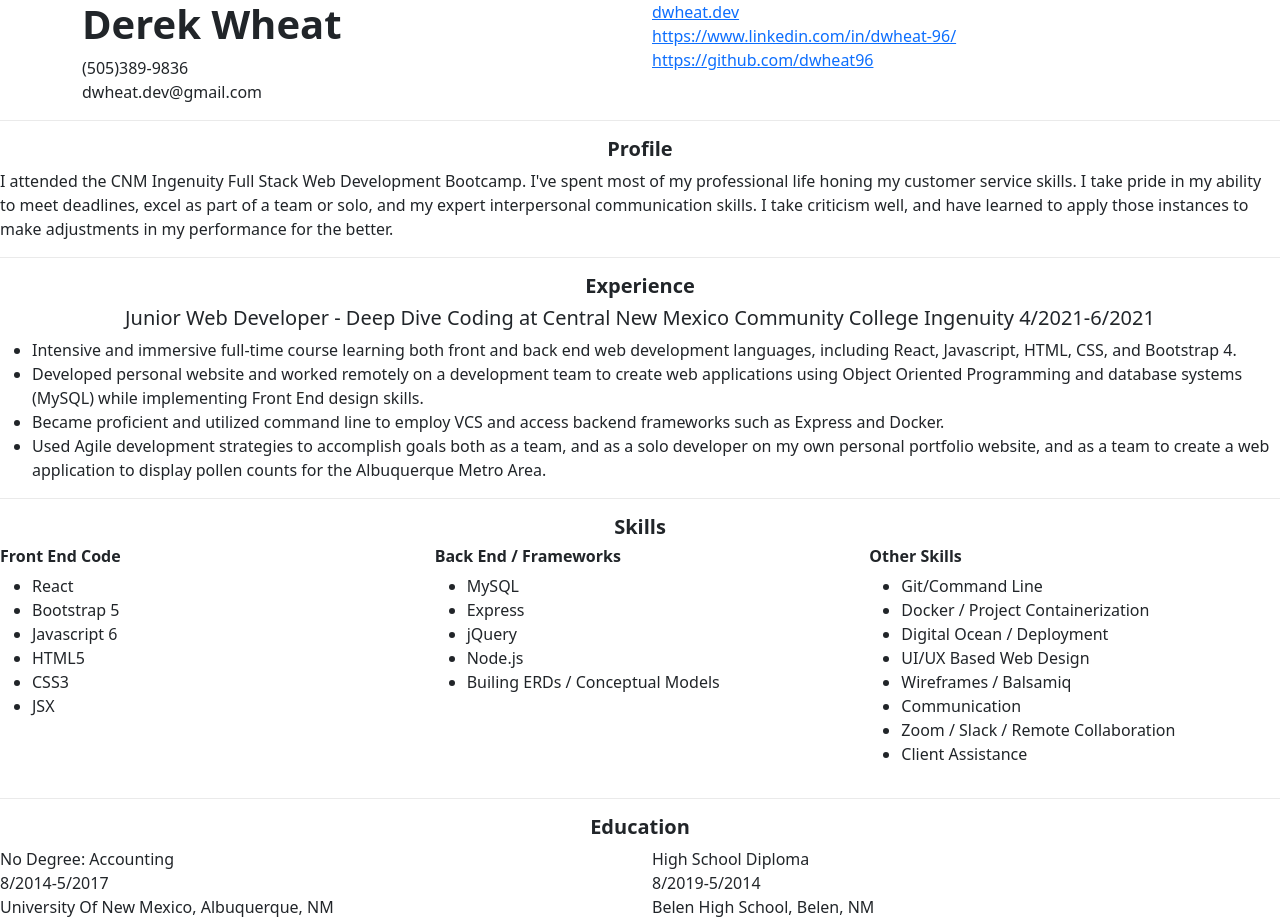
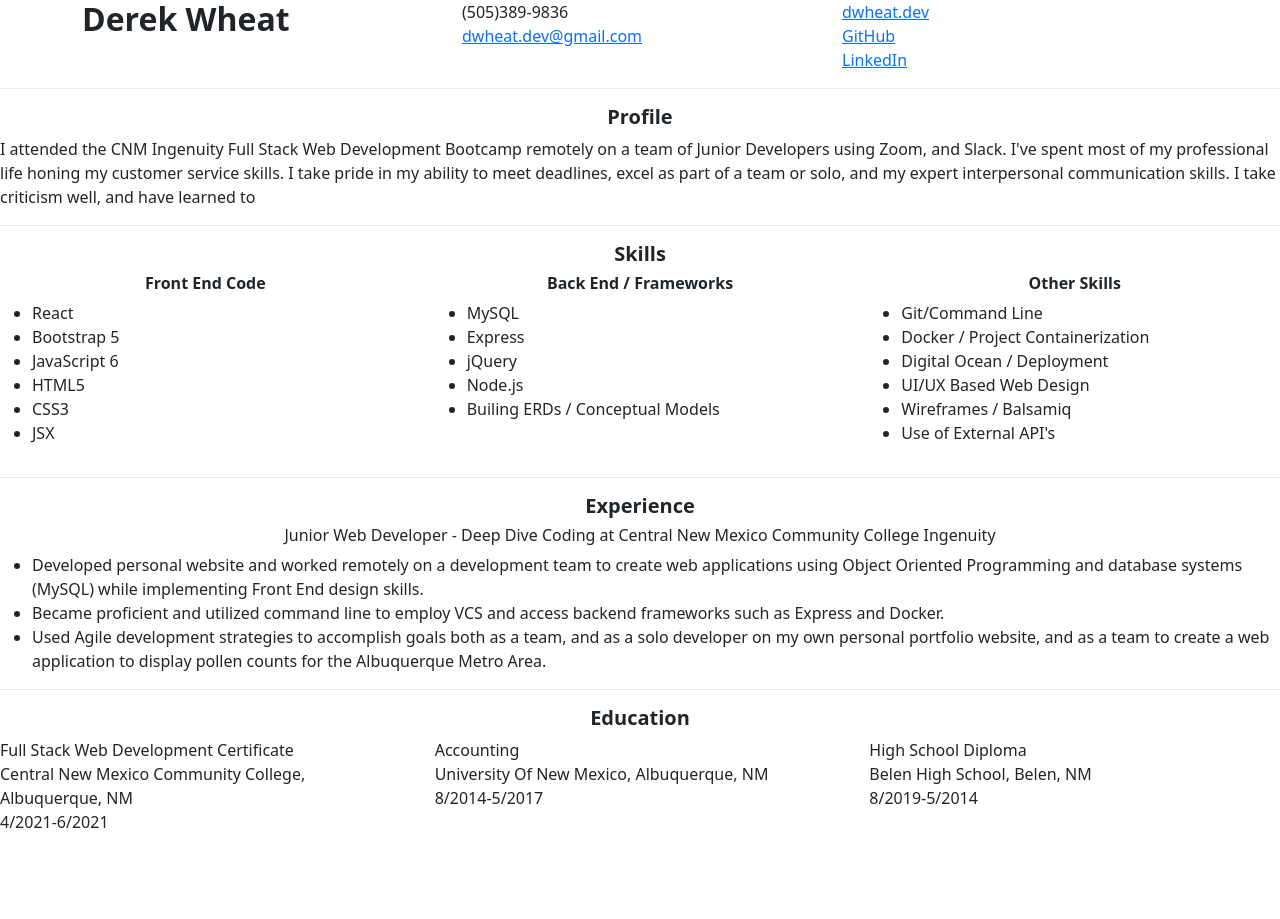
Before and after one commit to dwheat96/resume, a plain HTML site: page index.html in a window 1280 px wide. After the commit the page ends 834 px from the top, so only its background shows below. Drawn offline with nearby package versions, Linux system fonts and the light colour scheme.

Commit message:
made some edits git push

```diff
--- a/index.css
+++ b/index.css
@@ -1,5 +1,8 @@
+h5 {
+    text-align: center;
+}
 
-h5 {
+h6 {
     text-align: center;
 }
 
--- a/index.html
+++ b/index.html
@@ -13,15 +13,19 @@
 <div class="container">
     <div class="row">
         <div class="col">
-            <h1><b>Derek Wheat</b></h1>
-<!--            <span id="header-left"></span><br>-->
-            <span id="header-left">(505)389-9836</span><br>
-            <span id="header-left">dwheat.dev@gmail.com</span><br>
+            <h2><b>Derek Wheat</b></h2>
         </div>
+
         <div class="col">
-            <a href="">dwheat.dev</a><br>
-            <a href="https://www.linkedin.com/in/dwheat-96/ ">https://www.linkedin.com/in/dwheat-96/ </a><br>
-            <a href="https://github.com/dwheat96 ">https://github.com/dwheat96 </a><br>
+            <!--        <span id="header-left"></span><br>-->
+            <span>(505)389-9836</span><br>
+            <a href="mailto:dwheat.dev@gmail.com">dwheat.dev@gmail.com</a><br>
+        </div>
+
+        <div class="col">
+            <a href="https://dwheat.dev">dwheat.dev</a><br>
+            <a href="https://github.com/dwheat96 "> GitHub</a><br>
+            <a href="https://www.linkedin.com/in/dwheat-96/ "> LinkedIn </a><br>
         </div>
     </div>
 </div>
@@ -30,23 +34,9 @@
 
 <h5><b> Profile </b></h5>
 
-<span>I attended the CNM Ingenuity Full Stack Web Development Bootcamp. I've spent most of my professional life honing my customer service skills. I take pride in my ability to meet deadlines, excel as part of a team or solo, and my expert interpersonal communication skills. I take criticism well, and have learned to apply those instances to make adjustments in my performance for the better. </span>
+<span>I attended the CNM Ingenuity Full Stack Web Development Bootcamp remotely on a team of Junior Developers using Zoom, and Slack. I've spent most of my professional life honing my customer service skills. I take pride in my ability to meet deadlines, excel as part of a team or solo, and my expert interpersonal communication skills. I take criticism well, and have learned to  </span>
 
 <hr>
-
-<h5><b> Experience </b></h5>
-
-<h5>Junior Web Developer - Deep Dive Coding at Central New Mexico Community College Ingenuity 4/2021-6/2021</h5>
-
-<ul>
-    <li> Intensive and immersive full-time course learning both front and back end web development languages, including React, Javascript, HTML, CSS, and Bootstrap 4. </li>
-    <li> Developed personal website and worked remotely on a development team to create web applications using Object Oriented Programming and database systems (MySQL) while implementing Front End design skills. </li>
-    <li>Became proficient and utilized command line to employ VCS and access backend frameworks such as Express and Docker.</li>
-    <li> Used Agile development strategies to accomplish goals both as a team, and as a solo developer on my own personal portfolio website, and as a team to create a web application to display pollen counts for the Albuquerque Metro Area. </li>
-</ul>
-
-<hr>
-
 
 <h5><b> Skills </b></h5>
 <div class="row">
@@ -55,7 +45,7 @@
         <ul>
             <li> React </li>
             <li> Bootstrap 5 </li>
-            <li> Javascript 6 </li>
+            <li> JavaScript 6 </li>
             <li> HTML5 </li>
             <li> CSS3 </li>
             <li> JSX </li>
@@ -78,32 +68,41 @@
             <li> Docker / Project Containerization</li>
             <li> Digital Ocean / Deployment </li>
             <li> UI/UX Based Web Design</li>
-                <li> Wireframes / Balsamiq </li>
-            <li> Communication </li>
-            <li> Zoom / Slack / Remote Collaboration </li>
-            <li> Client Assistance </li>
+            <li> Wireframes / Balsamiq </li>
+            <li> Use of External API's </li>
         </ul>
     </div>
 </div>
 
 <hr>
 
+<h5><b> Experience </b></h5>
+<h6>Junior Web Developer - Deep Dive Coding at Central New Mexico Community College Ingenuity </h6>
+<ul>
+    <li> Developed personal website and worked remotely on a development team to create web applications using Object Oriented Programming and database systems (MySQL) while implementing Front End design skills. </li>
+    <li>Became proficient and utilized command line to employ VCS and access backend frameworks such as Express and Docker.</li>
+    <li> Used Agile development strategies to accomplish goals both as a team, and as a solo developer on my own personal portfolio website, and as a team to create a web application to display pollen counts for the Albuquerque Metro Area. </li>
+</ul>
 
+<hr>
 
 <h5><b> Education </b></h5>
 <div class="row">
     <div class="col">
-        <span>No Degree: Accounting</span><br>
+        <span> Full Stack Web Development Certificate </span><br>
+        <span>Central New Mexico Community College, Albuquerque, NM</span><br>
+        <span>4/2021-6/2021</span><br>
+    </div>
+    <div class="col">
+        <span>Accounting </span><br>
+        <span>University Of New Mexico, Albuquerque, NM</span><br>
         <span>8/2014-5/2017</span><br>
-        <span>University Of New Mexico, Albuquerque, NM</span><br>
     </div>
     <div class="col">
         <span>High School Diploma</span><br>
+        <span>Belen High School, Belen, NM</span><br>
         <span>8/2019-5/2014</span><br>
-        <span>Belen High School, Belen, NM</span><br>
     </div>
-
-
 </div>
 
 
```
